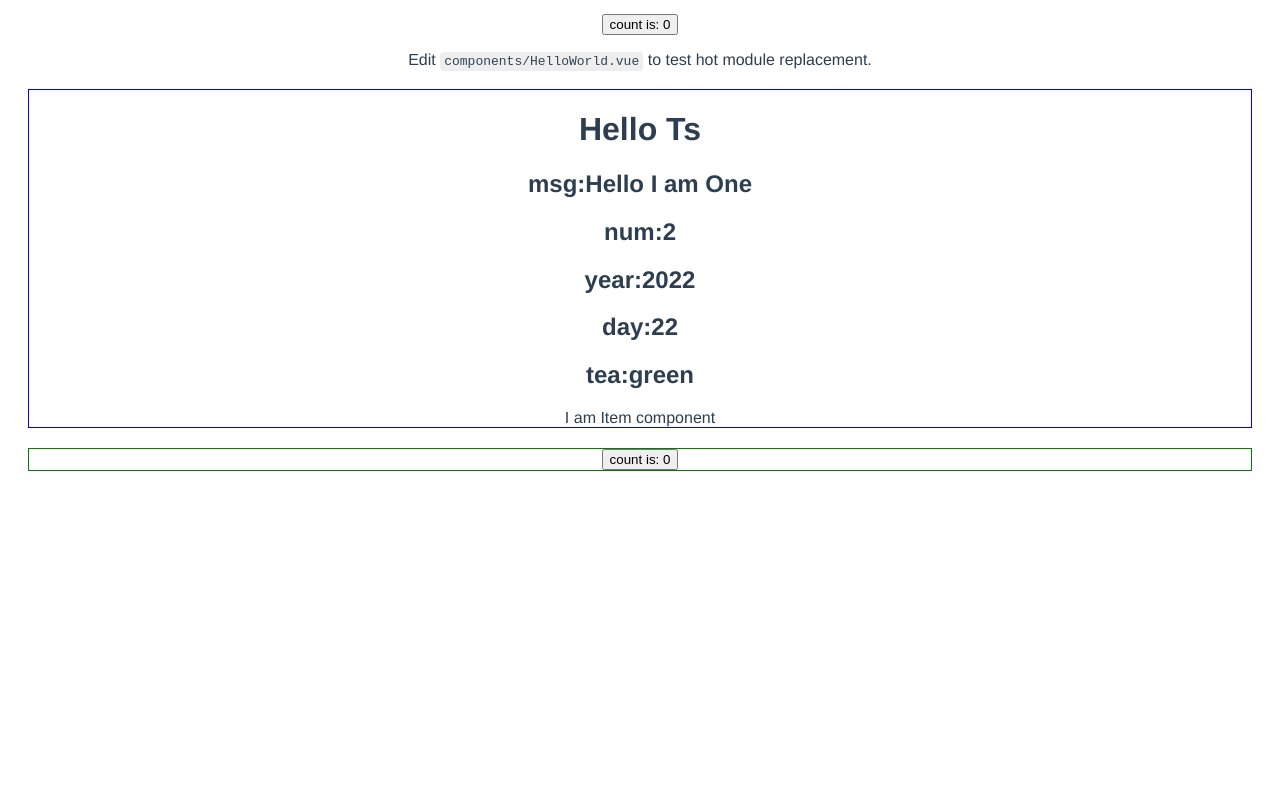
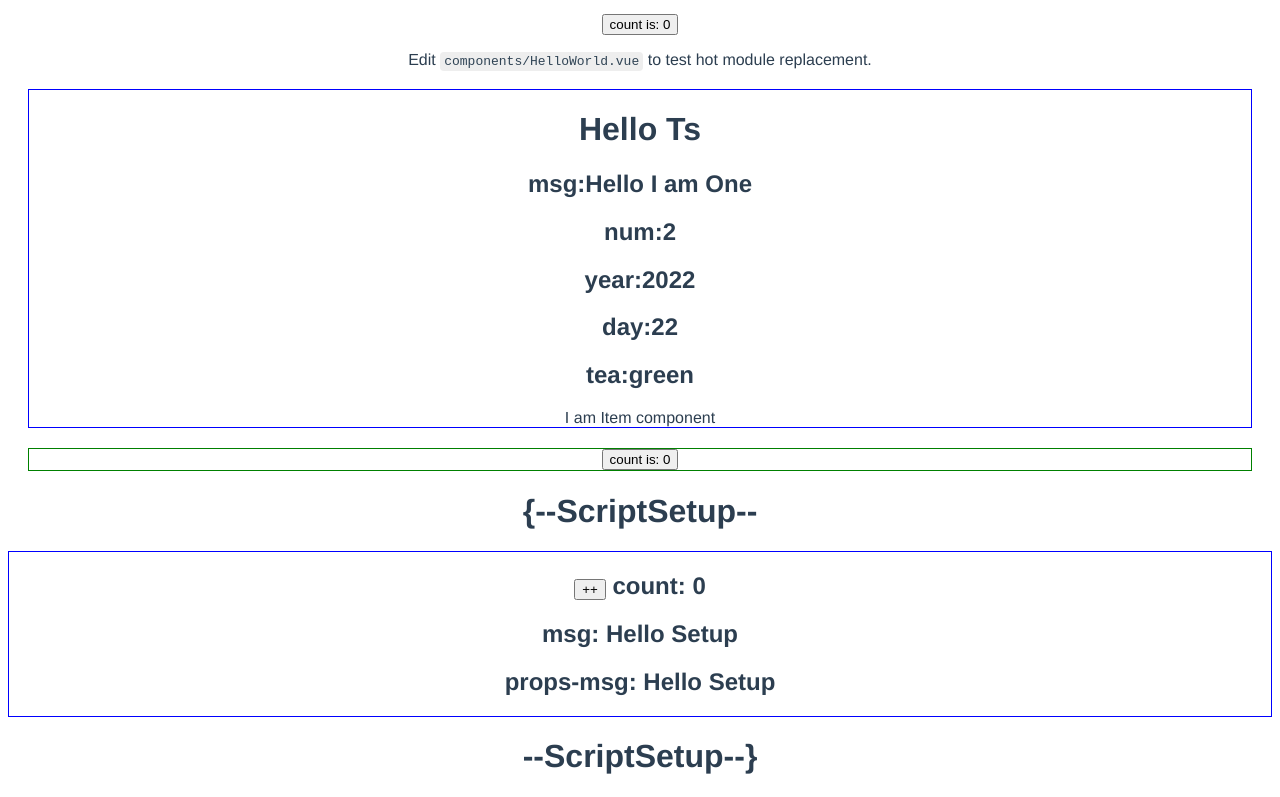
Before and after one commit to pasord/learn-vue3_shop-admin, a Vue app: page / in a window 1280 px wide. Shown: the part 432-1229 px from the top of the page. Before the commit the page ends 923 px from the top, so only its background shows below. Built offline with nearby package versions, Linux system fonts and the light colour scheme.

Commit message:
feat: script-setup 使用

```diff
--- a/src/App.vue
+++ b/src/App.vue
@@ -3,6 +3,7 @@
 // Check out https://vuejs.org/api/sfc-script-setup.html#script-setup
 import HelloWorld from './components/HelloWorld.vue'
 import typescriptSupport from './demos/typescriptSupport/index.vue'
+import scriptSetup from './demos/scriptSetup/index.vue'
 </script>
 
 <template>
@@ -15,6 +16,7 @@ import typescriptSupport from './demos/typescriptSupport/index.vue'
     msg="Hello I am One"
     :num="2"
   />
+  <scriptSetup msg="Hello Setup" />
 </template>
 
 <style>
--- /dev/null
+++ b/src/demos/scriptSetup/index.vue
@@ -0,0 +1,50 @@
+<!--note: script-setup
+可以理解为里面所有的代码都包裹在setup(){}里
+里面所有的变量，都会自动暴露给模版去使用
+ -->
+
+<script setup lang="ts">
+import { ref } from 'vue'
+
+// 定义props
+const props = defineProps({
+  msg: {
+    type: String,
+    default: 'hi'
+  }
+})
+
+// 定义emits
+const emits = defineEmits(['increment'])
+
+const count = ref(0)
+
+const increment = () => {
+  console.log(props)
+  emits('increment')
+
+  count.value++
+}
+
+</script>
+
+<template>
+  <h1>{--ScriptSetup--</h1>
+
+  <div style="border: 1px solid blue;">
+    <h2>
+      <button @click="increment">
+        ++
+      </button> count: {{ count }}
+    </h2>
+
+    <h2>msg: {{ msg }}</h2>
+    <h2>props-msg: {{ props.msg }}</h2>
+  </div>
+
+  <h1>--ScriptSetup--}</h1>
+</template>
+
+<style scoped>
+
+</style>
```
